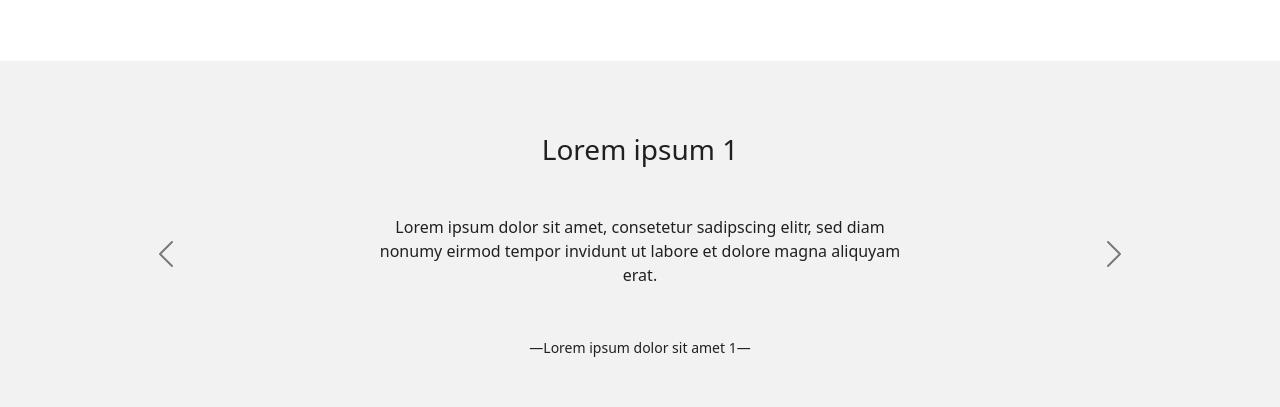
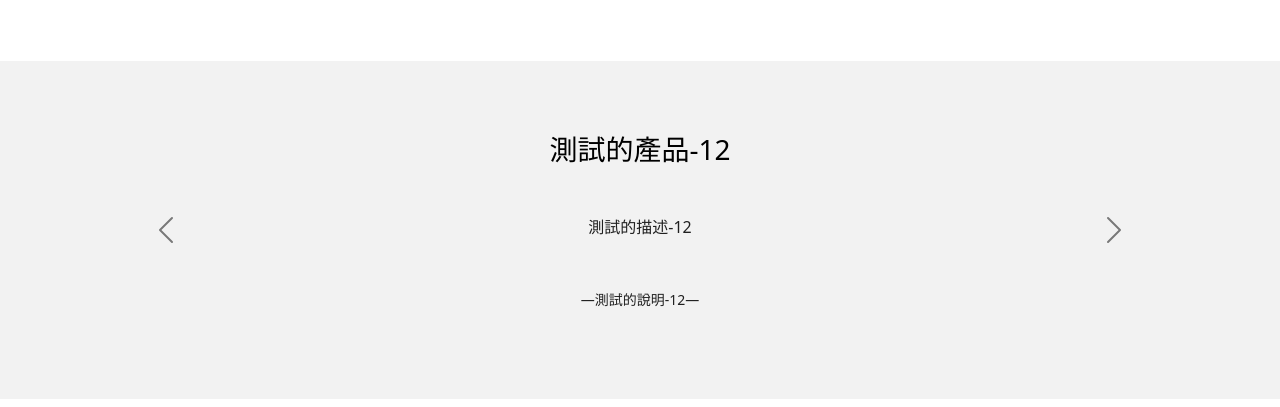
Before and after one commit to AbsintheSung/vue-final, a Vue app: page /#/ in a window 1280 px wide. Shown: the part 1260-1667 px from the top of the page. Built offline with nearby package versions, Linux system fonts and the light colour scheme.

Commit message:
feat:建立homeCarouse資料

```diff
--- a/src/views/home/components/HomeCarousel.vue
+++ b/src/views/home/components/HomeCarousel.vue
@@ -1,36 +1,73 @@
 <script setup>
 import { ref } from "vue";
-
-const carouselItems = ref([
-  {
-    title: "Lorem ipsum 1",
-    content: "Lorem ipsum dolor sit amet, consetetur sadipscing elitr, sed diam nonumy eirmod tempor invidunt ut labore et dolore magna aliquyam erat.",
-    author: "Lorem ipsum dolor sit amet 1",
+const courseData = ref({
+  success: true,
+  products: [
+    {
+      category: "測試分類-3",
+      content: "測試的說明-12",
+      description: "測試的描述-12",
+      id: "-O0wlS9bFqst0cDNe-Eg",
+      imageUrl: "https://images.unsplash.com/photo-1516627145497-ae6968895b74?ixid=MnwxMjA3fDB8MHxwaG90by1wYWdlfHx8fGVufDB8fHx8&ixlib=rb-1.2.1&auto=format&fit=crop&w=1924&q=80",
+      imagesUrl: [
+        "https://images.unsplash.com/photo-1516627145497-ae6968895b74?ixid=MnwxMjA3fDB8MHxwaG90by1wYWdlfHx8fGVufDB8fHx8&ixlib=rb-1.2.1&auto=format&fit=crop&w=1924&q=80",
+        "https://images.unsplash.com/photo-1587300003388-59208cc962cb?ixid=MnwxMjA3fDB8MHxwaG90by1wYWdlfHx8fGVufDB8fHx8&ixlib=rb-1.2.1&auto=format&fit=crop&w=1950&q=80",
+        "https://images.unsplash.com/photo-1517331156700-3c241d2b4d83?ixid=MnwxMjA3fDB8MHxwaG90by1wYWdlfHx8fGVufDB8fHx8&ixlib=rb-1.2.1&auto=format&fit=crop&w=1948&q=80",
+        "https://images.unsplash.com/photo-1617093727343-374698b1b08d?ixid=MnwxMjA3fDB8MHxwaG90by1wYWdlfHx8fGVufDB8fHx8&ixlib=rb-1.2.1&auto=format&fit=crop&w=1950&q=80",
+        "https://images.unsplash.com/photo-1511914265872-c40672604a80?ixid=MnwxMjA3fDB8MHxwaG90by1wYWdlfHx8fGVufDB8fHx8&ixlib=rb-1.2.1&auto=format&fit=crop&w=1867&q=80",
+      ],
+      is_enabled: 1,
+      origin_price: 1000,
+      price: 500,
+      title: "測試的產品-12",
+      unit: "個",
+      num: 1,
+    },
+    {
+      category: "測試分類-3",
+      content: "測試的說明-3",
+      description: "測試的描述-3",
+      id: "-O0vdQuUKONYrLT6QgnO",
+      imageUrl: "https://images.unsplash.com/photo-1516550135131-fe3dcb0bedc7?ixlib=rb-0.3.5&ixid=eyJhcHBfaWQiOjEyMDd9&s=621e8231a4e714c2e85f5acbbcc6a730&auto=format&fit=crop&w=1352&q=80",
+      imagesUrl: [
+        "https://images.unsplash.com/photo-1516627145497-ae6968895b74?ixid=MnwxMjA3fDB8MHxwaG90by1wYWdlfHx8fGVufDB8fHx8&ixlib=rb-1.2.1&auto=format&fit=crop&w=1924&q=80",
+        "https://images.unsplash.com/photo-1587300003388-59208cc962cb?ixid=MnwxMjA3fDB8MHxwaG90by1wYWdlfHx8fGVufDB8fHx8&ixlib=rb-1.2.1&auto=format&fit=crop&w=1950&q=80",
+        "https://images.unsplash.com/photo-1517331156700-3c241d2b4d83?ixid=MnwxMjA3fDB8MHxwaG90by1wYWdlfHx8fGVufDB8fHx8&ixlib=rb-1.2.1&auto=format&fit=crop&w=1948&q=80",
+        "https://images.unsplash.com/photo-1617093727343-374698b1b08d?ixid=MnwxMjA3fDB8MHxwaG90by1wYWdlfHx8fGVufDB8fHx8&ixlib=rb-1.2.1&auto=format&fit=crop&w=1950&q=80",
+        "https://images.unsplash.com/photo-1511914265872-c40672604a80?ixid=MnwxMjA3fDB8MHxwaG90by1wYWdlfHx8fGVufDB8fHx8&ixlib=rb-1.2.1&auto=format&fit=crop&w=1867&q=80",
+      ],
+      is_enabled: 1,
+      origin_price: 1000,
+      price: 500,
+      title: "測試的產品-3",
+      unit: "個",
+      num: 2,
+    },
+  ],
+  pagination: {
+    total_pages: 1,
+    current_page: 1,
+    has_pre: false,
+    has_next: false,
+    category: "測試分類-3",
   },
-  {
-    title: "Lorem ipsum 2",
-    content: "Lorem ipsum dolor sit amet, consetetur sadipscing elitr, sed diam nonumy eirmod tempor invidunt ut labore et dolore magna aliquyam erat.",
-    author: "Lorem ipsum dolor sit amet 2",
-  },
-  {
-    title: "Lorem ipsum 3",
-    content: "Lorem ipsum dolor sit amet, consetetur sadipscing elitr, sed diam nonumy eirmod tempor invidunt ut labore et dolore magna aliquyam erat.",
-    author: "Lorem ipsum dolor sit amet 3",
-  },
-]);
+  messages: [],
+});
 </script>
 <template>
   <div class="bg-light mt-7">
     <div class="container">
       <div id="carouselExampleControls" class="carousel slide" data-ride="carousel">
         <div class="carousel-inner">
-          <div v-for="(item, index) in carouselItems" :key="index" class="carousel-item" :class="{ active: index === 0 }">
+          <div v-for="(courseItem, index) in courseData.products" :key="courseItem.id" class="carousel-item" :class="{ active: index === 0 }">
             <div class="row justify-content-center py-7">
               <div class="col-md-6 text-center">
-                <h3>{{ item.title }}</h3>
-                <p class="my-5">{{ item.content }}</p>
+                <h3>
+                  <router-link to="detail">{{ courseItem.title }}</router-link>
+                </h3>
+                <p class="my-5">{{ courseItem.description }}</p>
                 <p>
-                  <small>—{{ item.author }}—</small>
+                  <small>—{{ courseItem.content }}—</small>
                 </p>
               </div>
             </div>
```
